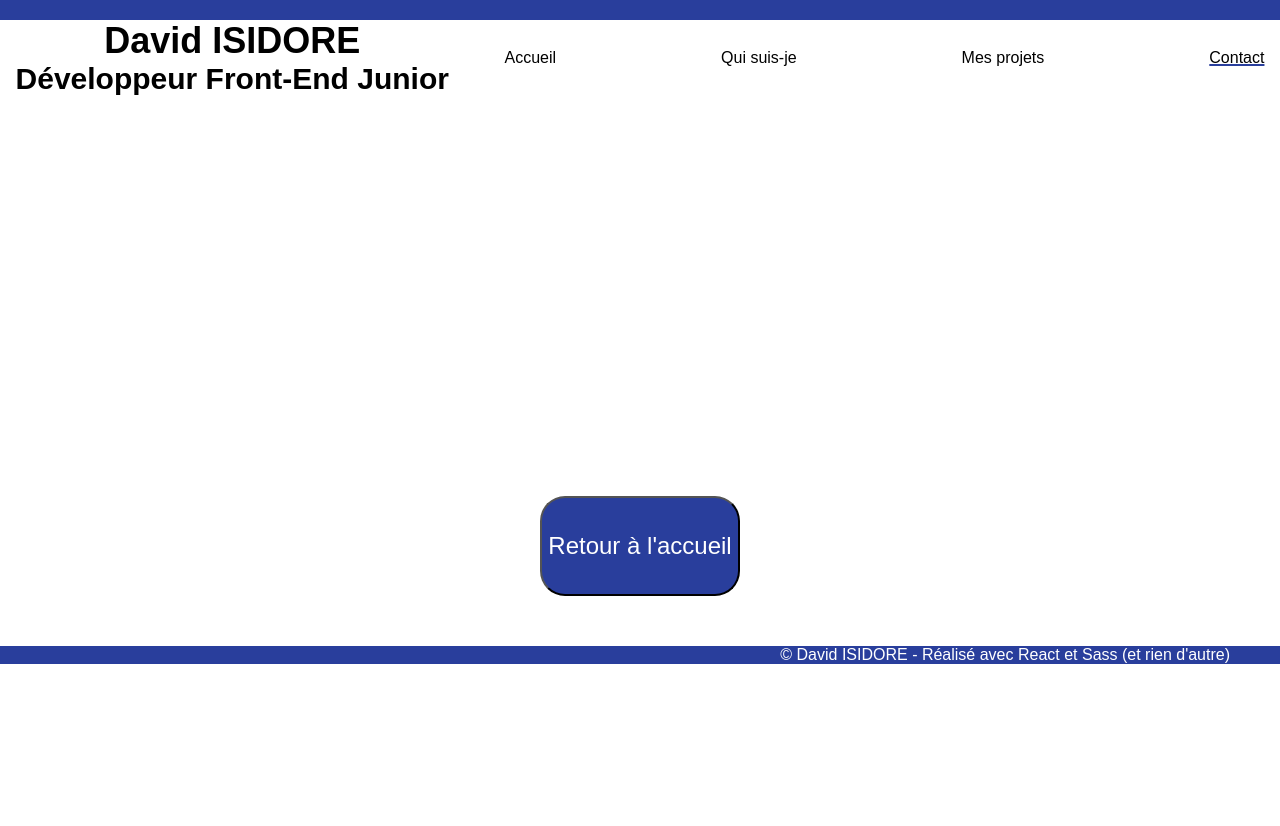
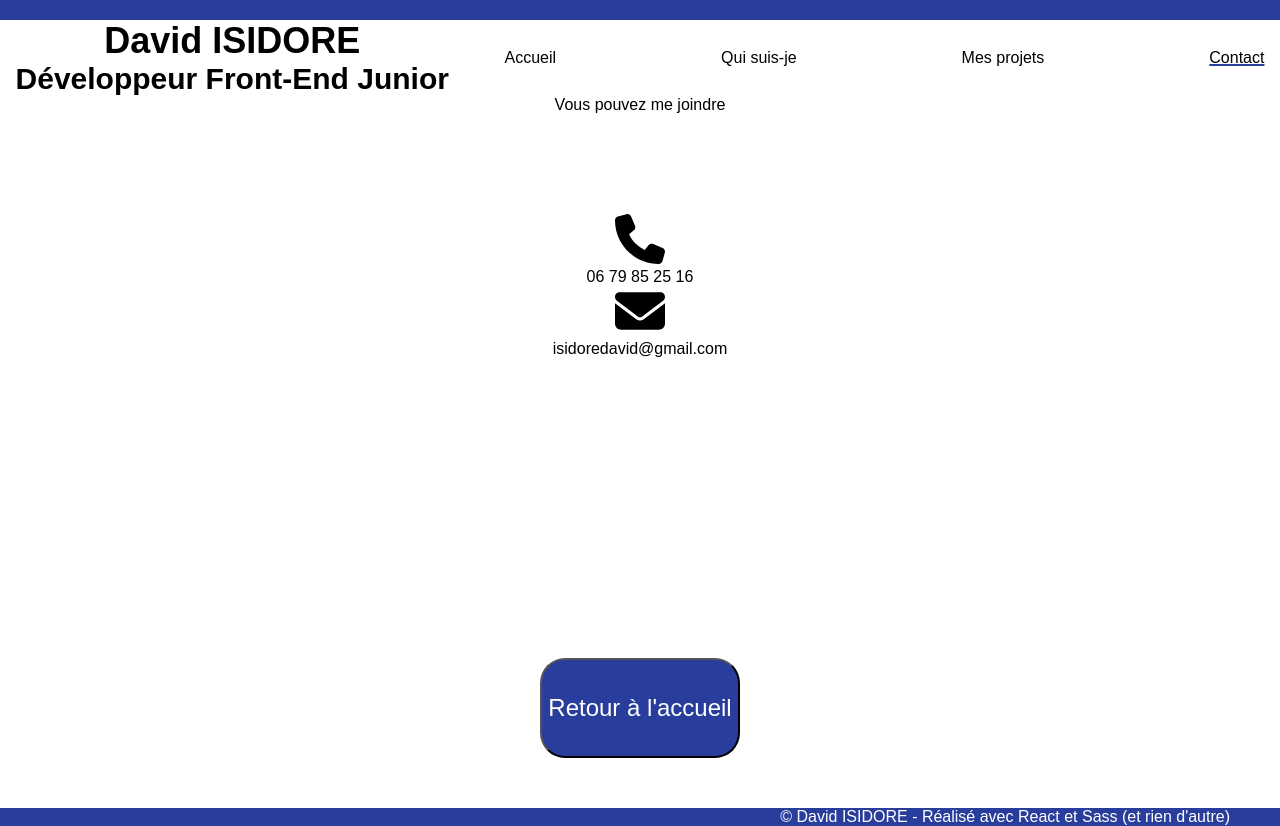
Before and after one commit to DavidIsidore/portfolio, a React (Create React App) app: page /contact in a window 1280 px wide. Before the commit the page ends 800 px from the top, so only its background shows below. Built offline with nearby package versions, Linux system fonts and the light colour scheme.

Commit message:
Ajout du composant Callme

```diff
--- a/src/Pages/Contact/Contact.js
+++ b/src/Pages/Contact/Contact.js
@@ -4,12 +4,14 @@ import Bandeau from '../../components/Bandeau/Bandeau'
 import Footer from '../../components/Footer/Footer'
 import './contact.scss'
 import Button from '../../components/Button/Button'
+import Callme from '../../components/Callme/Callme'
 
 export default function Contact() {
     return (
         <main>
             <Bandeau />
             <Header />
+            <Callme />
             <Button />
             <Footer />
         </main>
--- /dev/null
+++ b/src/components/Callme/Callme.js
@@ -0,0 +1,26 @@
+import React from 'react'
+import phone from '../../assets/phone-solid.svg'
+import envelop from '../../assets/envelope-solid.svg'
+import './callme.scss'
+
+export default function Callme() {
+    return (
+        <div>
+            <p>Vous pouvez me joindre</p>
+            <div className="joinme">
+                <div>
+                    <img src={phone} alt="telephone" className="joinme_logo" />
+                    <p>06 79 85 25 16</p>
+                </div>
+                <div>
+                    <img
+                        src={envelop}
+                        alt="enveloppe"
+                        className="joinme_logo"
+                    />
+                    <p>isidoredavid@gmail.com</p>
+                </div>
+            </div>
+        </div>
+    )
+}
--- /dev/null
+++ b/src/components/Callme/callme.scss
@@ -0,0 +1,10 @@
+@import '../../sass/main.scss';
+
+.joinme {
+    position: relative;
+    top: 100px;
+    @include flex(column, center, center);
+    &_logo {
+        width: 50px;
+    }
+}
```
